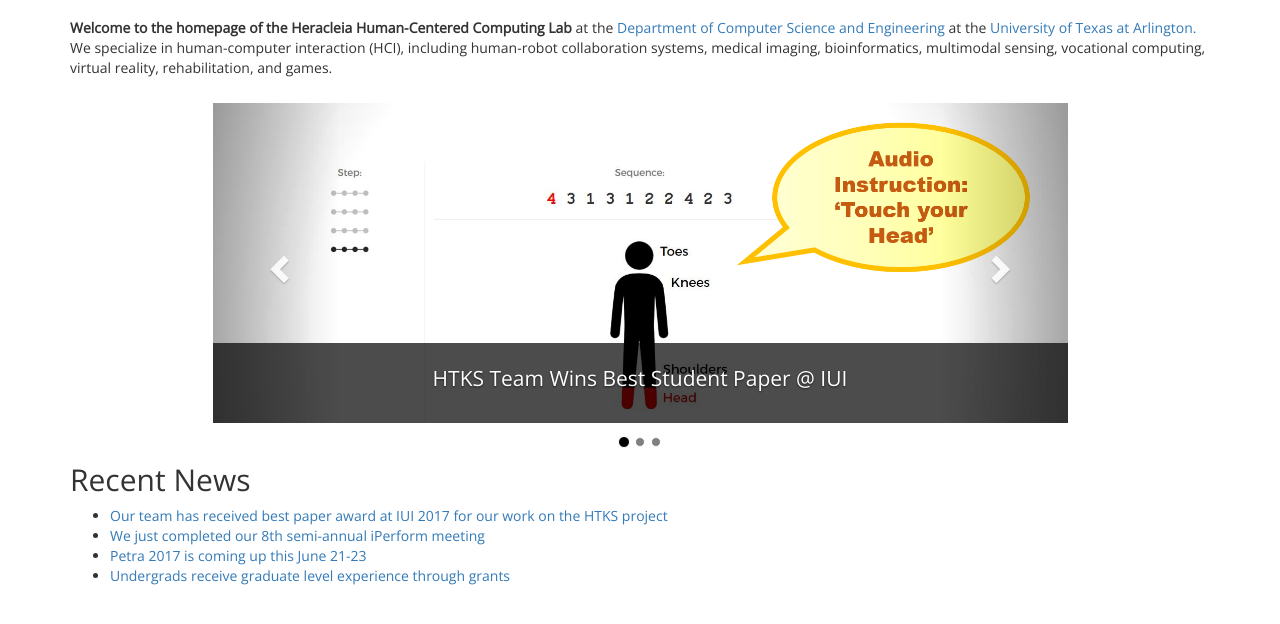
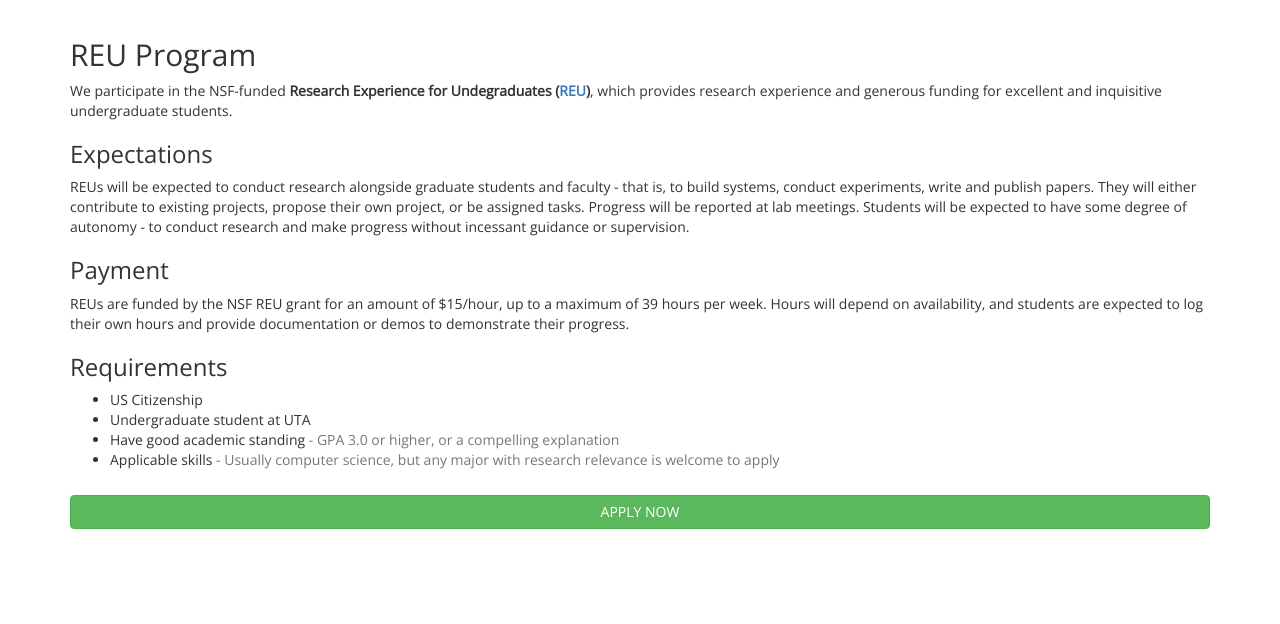
Before and after one commit to dylanebert/Heracleia_site, a website: page public/index.html in a window 1280 px wide. Both pictures are taken after a click on the link "Internships". Shown: the part 138-762 px from the top of the page. Drawn offline with nearby package versions, Linux system fonts and the light colour scheme; a web font is replaced by a local one.

Commit message:
Changed interships

```diff
--- a/public/index.html
+++ b/public/index.html
@@ -87,7 +87,7 @@ $(document).ready(function() {
 		$('#body').load('publications.html');
 	});
 	$('.li_internships').click(function() {
-		window.open('http://heracleia.uta.edu/reu/');
+		$('#body').load('internships.html');
 	});
 });
 </script>
--- /dev/null
+++ b/public/internships.html
@@ -0,0 +1,24 @@
+<h2>REU Program</h2>
+<p>We participate in the NSF-funded <b>Research Experience for Undegraduates (<a href="https://www.nsf.gov/funding/pgm_summ.jsp?pims_id=5517" target="_blank">REU</a>)</b>, which provides
+research experience and generous funding for excellent and inquisitive undergraduate students.</p>
+<h3>Expectations</h3>
+<p>REUs will be expected to conduct research alongside graduate students and faculty - that is, to build systems, conduct experiments, write and publish papers.
+They will either contribute to existing projects, propose their own project, or be assigned tasks. Progress will be reported at lab meetings.
+Students will be expected to have some degree of autonomy - to conduct research and make progress without incessant guidance or supervision.</p>
+<h3>Payment</h3>
+<p>REUs are funded by the NSF REU grant for an amount of $15/hour, up to a maximum of 39 hours per week. Hours will depend on availability, and students are
+expected to log their own hours and provide documentation or demos to demonstrate their progress.</p>
+<h3>Requirements</h3>
+<ul>
+	<li>US Citizenship</li>
+	<li>Undergraduate student at UTA</li>
+	<li>Have good academic standing <span class="text-muted">- GPA 3.0 or higher, or a compelling explanation</span></li>
+	<li>Applicable skills <span class="text-muted">- Usually computer science, but any major with research relevance is welcome to apply</span></li>
+</ul>
+<button id="apply_now" class="btn btn-success btn-block" style="margin-top: 25px;">APPLY NOW</button>
+
+<script>
+$('#apply_now').click(function() {
+	window.open('https://docs.google.com/forms/d/19NGVvjCSJmr6It1C7kx7u5ys7I5fkaTzrcU8Z5mgRAA/viewform?edit_requested=true');
+});
+</script>
```
Also changed, not shown: 1 other file.
